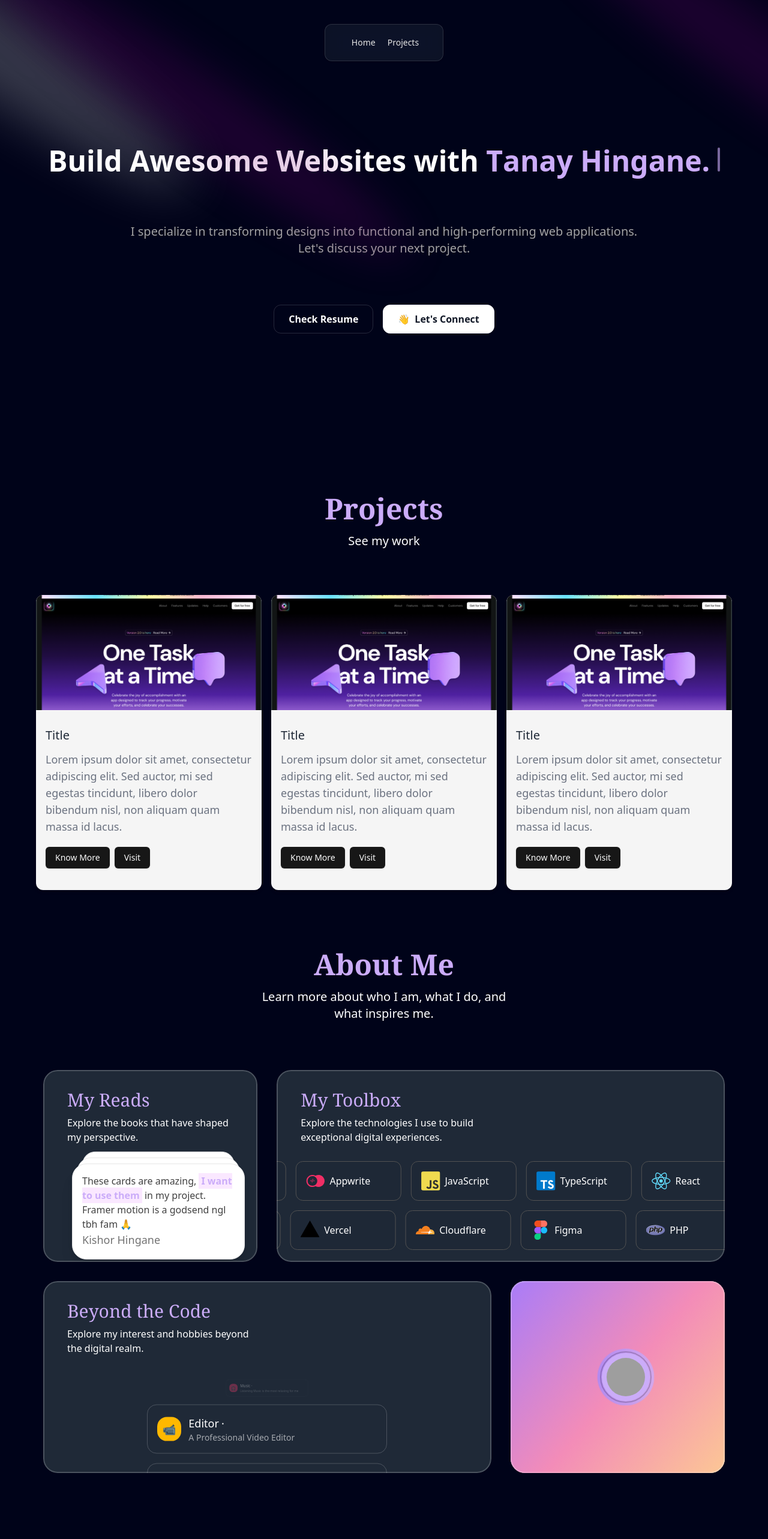
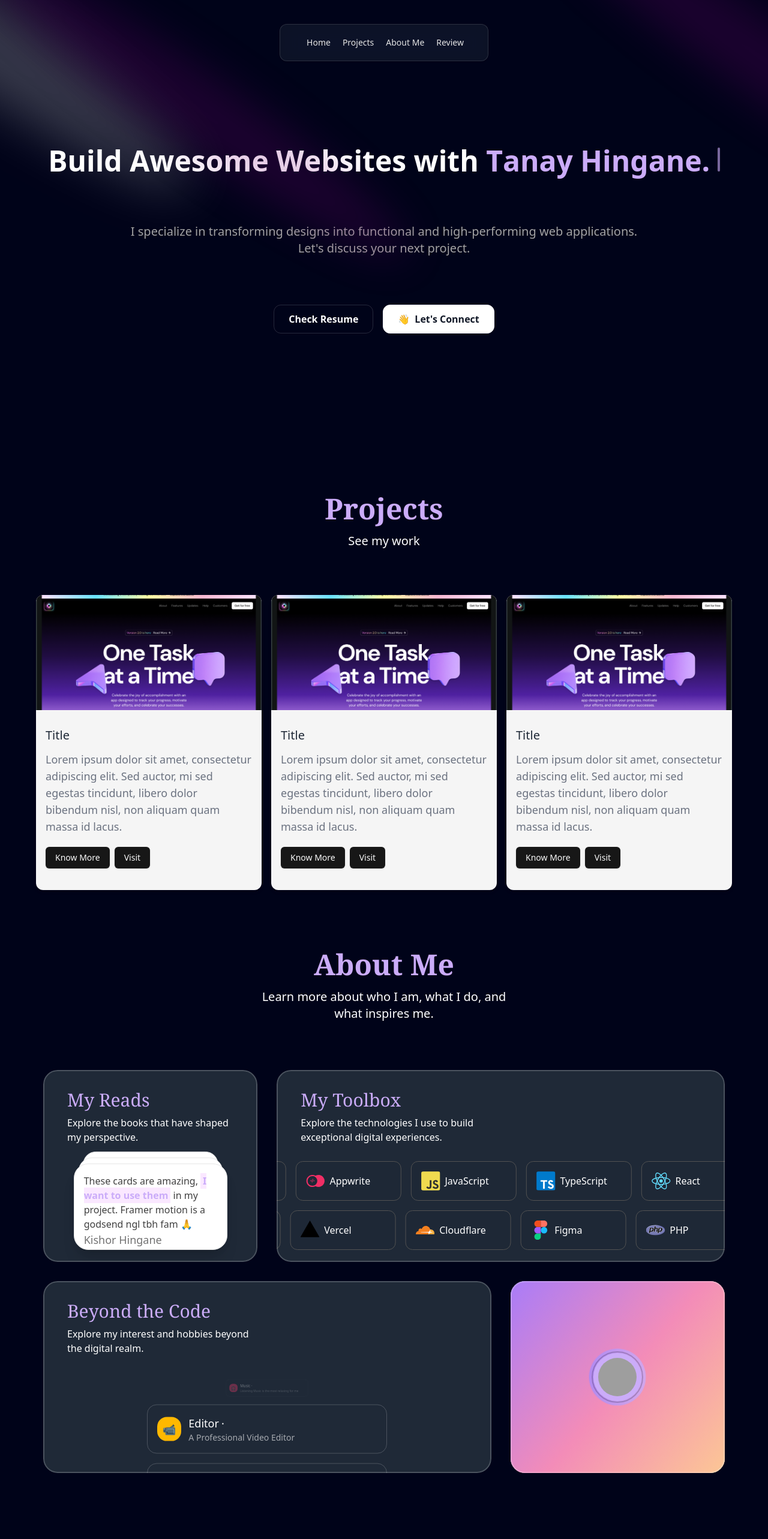
Before and after one commit to TanayHingane/Victus, a Next.js app: page / in a window 1280 px wide. Shown: the top 2566 px of the page at 60% size. Built offline with nearby package versions, Linux system fonts and the light colour scheme; grey boxes are pictures that could not be loaded.

Commit message:
commit 14/03

```diff
--- a/app/page.tsx
+++ b/app/page.tsx
@@ -14,8 +14,10 @@ export default function Home() {
       <div className="max-w-7xl w-full">
         <FloatingNav
           navItems={[
-            { name: "Home", link: "/" },
-            { name: "Projects", link: "/" },
+            { name: "Home", link: "#Home" },
+            { name: "Projects", link: "#Projects" },
+            { name: "About Me", link: "#About" },
+            { name: "Review", link: "#Review" },
           ]}
         />
         <Hero />
--- a/components/AboutMe.tsx
+++ b/components/AboutMe.tsx
@@ -13,13 +13,14 @@ import { CardStack } from "./ui/card-stack";
 import { MarqueeDemo } from "./ui/Lang";
 import { Globe } from "./magicui/globe";
 import { ScratchToReveal } from "./magicui/scratch-to-reveal";
+import { Fullscreen } from "lucide-react";
 
 // import { Text } from "lucide-react";
 
 export const AboutMe = () => {
   const constraintsRef = useRef(null);
   return (
-    <div className="pb-20 lg:pb-28" id="about">
+    <div className="pb-20 lg:pb-28" id="About">
       <div className="container">
         <SectionHeader
           title="About Me"
@@ -32,7 +33,7 @@ export const AboutMe = () => {
                 title="My Reads"
                 description="Explore the books that have shaped my perspective."
               />
-              <div className="mx-12 mb-4">
+              <div className="flex items-center justify-center mb-4 -mx-2">
                 <CardStack items={CARDS} />
               </div>
             </Card>
@@ -56,7 +57,7 @@ export const AboutMe = () => {
               />
               <AnimatedListDemo />
             </Card>
-            <Card className="h-[320px] md:col-span-2 lg:col-span-1">
+            <Card className="h-[320px] md:col-span-2 lg:col-span-1 flex items-center justify-center">
               {/* <CardHeader
                 title="Active Now"
                 description="Explore the books that have shaped my perspective."
@@ -64,8 +65,8 @@ export const AboutMe = () => {
               <ScratchToReveal
                 width={384}
                 height={320}
-                minScratchPercentage={30}
-                className=" flex items-center justify-center overflow-hidden "
+                minScratchPercentage={40}
+                className="flex items-center justify-center overflow-hidden "
                 gradientColors={["#A97CF8", "#F38CB8", "#FDCC92"]}
               >
                 <TanayIcon />
@@ -86,7 +87,7 @@ export const AboutMe = () => {
 export function TanayIcon() {
   return (
     <>
-      <img className="w-full h-320 object-cover" src="/map.png" />
+      <img className="w-full h-full object-fit" src="/map.png" />
       <div className="absolute top-1/2 left-1/2 -translate-x-1/2 -translate-y-1/2 size-20 rounded-full flex items-center justify-center after:content-[''] after:absolute after:inset-0 after:rounded-full after:outline after:outline-2 after:outline-offset-1 after:outline-gray-950/20">
         <div className="absolute inset-0 rounded-full bg-gradient-to-r from-violet-400 to-purple -z-20 animate-ping [animation-duration:2s]"></div>
         <div className="absolute inset-0 rounded-full bg-purple -z-10"></div>
--- a/components/Hero.tsx
+++ b/components/Hero.tsx
@@ -29,7 +29,7 @@ const words = [
 
 const Hero = () => {
   return (
-    <div className="pb-20 pt-20">
+    <div id="Home" className="pb-20 pt-20">
       <div>
         <Spotlight
           className="-top-40 -left-10 md:-left-32 md:-top-20 h-screen"
--- a/components/ProjectGrid.tsx
+++ b/components/ProjectGrid.tsx
@@ -5,7 +5,7 @@ import { Project1, Project2, Project3 } from "./ui/ProjectDrawer";
 
 const ProjectGrid = () => {
   return (
-    <div className="h-full flex justify-center items-center ">
+    <div className="h-full flex justify-center items-center" id="Projects">
       <div className="grid grid-cols-1 md:grid-cols-2 sm:grid-cols-1 lg:grid-cols-3 gap-4 p-5 h-4/5 lg:h-fit md:h-fit my-14 ">
         <div className="bg-neutral-100 rounded-xl shadow-md overflow-hidden">
           <div className="flex">
--- a/components/Testimonial.tsx
+++ b/components/Testimonial.tsx
@@ -60,7 +60,7 @@ const ReviewCard = ({
     <>
       <figure
         className={cn(
-          "relative h-full w-96 cursor-pointer overflow-hidden rounded-xl border p-4",
+          "relative h-full lg:w-96 cursor-pointer overflow-hidden rounded-xl border p-4 w-80",
           // light styles
           "dark:border-gray-950/[.1] dark:bg-gray-950/[.01] dark:hover:bg-gray-950/[.05]",
           // dark styles
@@ -76,13 +76,17 @@ const ReviewCard = ({
             src={img}
           />
           <div className="flex flex-col">
-            <figcaption className="text-2xl font-medium text-white">
+            <figcaption className="lg:text-2xl font-medium text-white text-lg md:text-lg">
               {name}
             </figcaption>
-            <p className="text-lg font-medium text-white/40">{username}</p>
+            <p className="lg:text-lg font-medium text-white/40 text-sm md:text-sm">
+              {username}
+            </p>
           </div>
         </div>
-        <blockquote className="mt-2 text-xl text-white">{body}</blockquote>
+        <blockquote className="mt-2 lg:text-xl text-white text-base md:text-base">
+          {body}
+        </blockquote>
       </figure>
     </>
   );
@@ -90,7 +94,7 @@ const ReviewCard = ({
 
 export function Testimonial() {
   return (
-    <>
+    <div id="Review">
       <SectionHeader
         title="Work Review"
         description="See what people say about me"
@@ -102,6 +106,6 @@ export function Testimonial() {
           ))}
         </Marquee>
       </div>
-    </>
+    </div>
   );
 }
--- a/components/ui/card-stack.tsx
+++ b/components/ui/card-stack.tsx
@@ -40,12 +40,12 @@ export const CardStack = ({
   };
 
   return (
-    <div className="relative justify-center items-center h-40 w-64 md:h-40 md:w-64">
+    <div className="relative justify-center items-center h-40 w-60 md:h-40 md:w-64">
       {cards.map((card, index) => {
         return (
           <motion.div
             key={card.id}
-            className="absolute dark:bg-white bg-white  h-40 w-72 md:h-30 md:w-66 rounded-3xl p-4 shadow-xl border border-neutral-200 dark:border-white/[0.1]  shadow-black/[0.1] dark:shadow-white/[0.05] flex flex-col justify-self-center"
+            className="absolute dark:bg-white bg-white  h-36 w-64 md:h-30 md:w-66 rounded-3xl p-4 shadow-xl border border-neutral-200 dark:border-white/[0.1]  shadow-black/[0.1] dark:shadow-white/[0.05] flex flex-col justify-self-center"
             style={{
               transformOrigin: "top center",
             }}
```
Also changed, not shown: public/map1.png (added).
